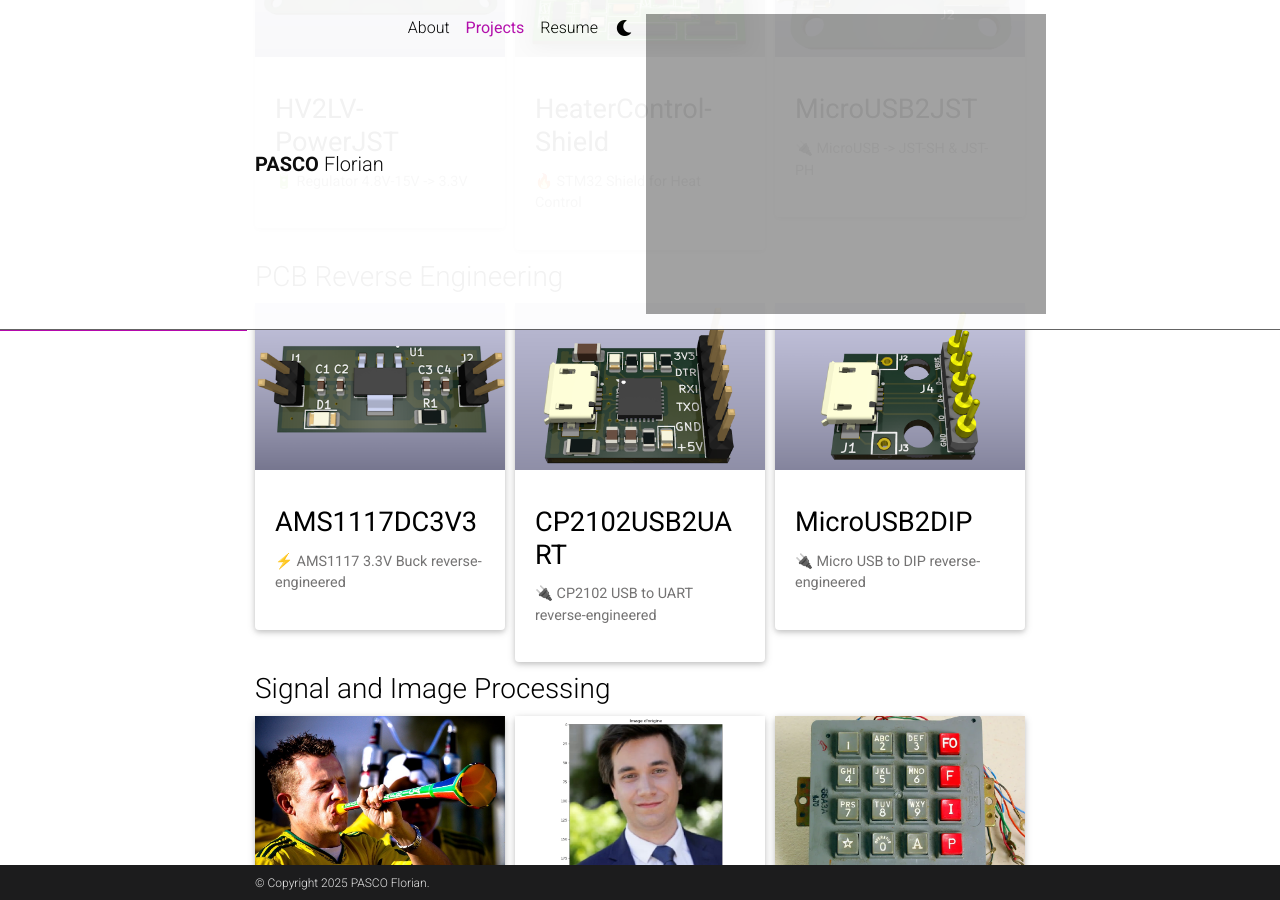
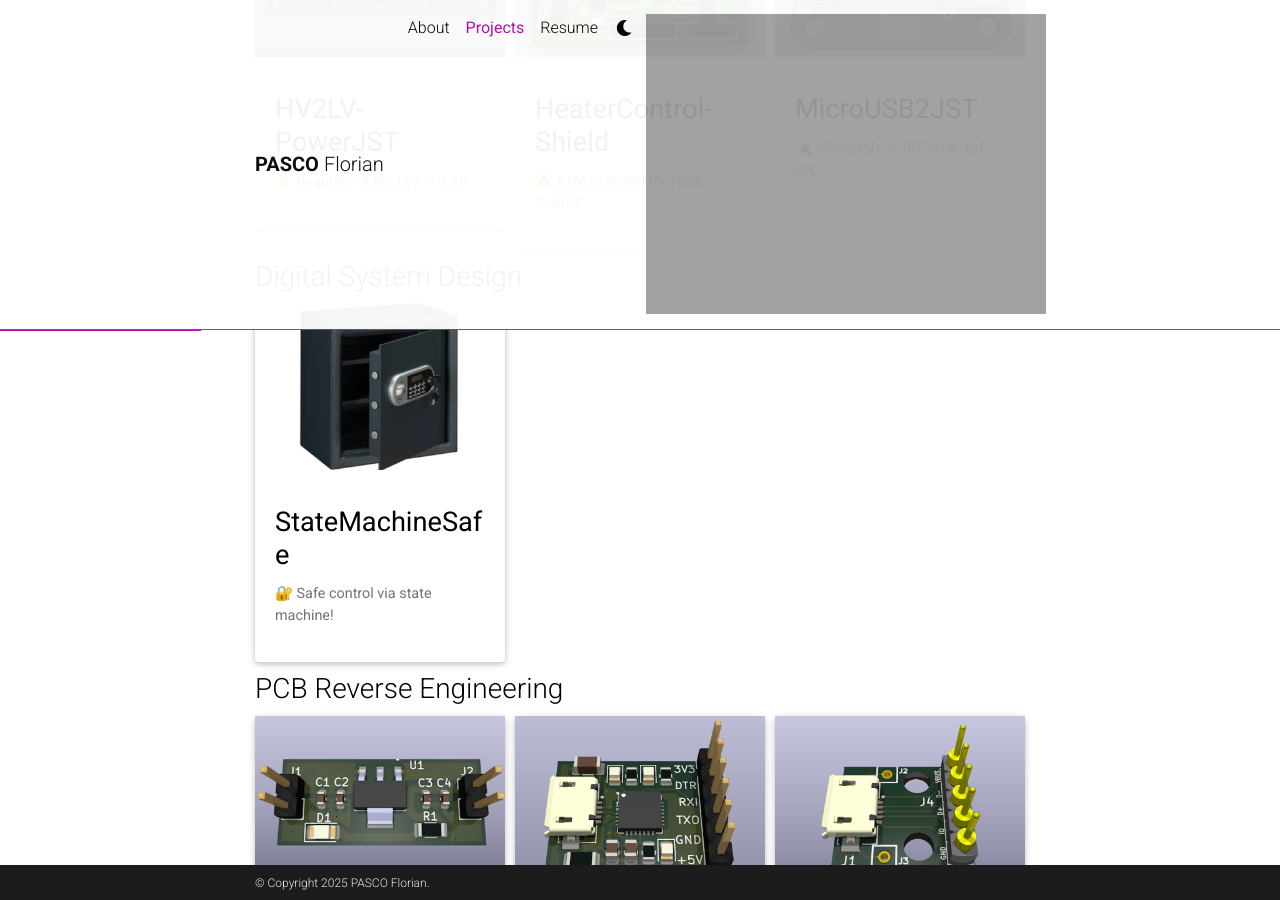
Before and after one commit to mpek29/mon-site-jekyll, a Jekyll site: the page built from _pages/projects.md, in a window 1280 px wide and 900 px high, scrolled down 703 px. Built offline with Jekyll 4.4.1, drawn with Linux system fonts in a browser that asks for light colours; full-size pictures stand in for the smaller copies a plugin makes; comment, search, counter and statistics services are not loaded; a style sheet for code colours, icons or effects is not loaded; some of the changed text lies outside the part shown.

Commit message:
Update projects.md

```diff
--- a/_pages/projects.md
+++ b/_pages/projects.md
@@ -18,6 +18,7 @@ subcategory_order:
     - Documentation
   Electronics:
     - PCB Design
+    - Digital System Design
     - PCB Reverse Engineering
     - Digital Electronics
     - Power Electronics
```
Also changed, not shown: other parts of _pages/projects.md (+1 -0 lines).
